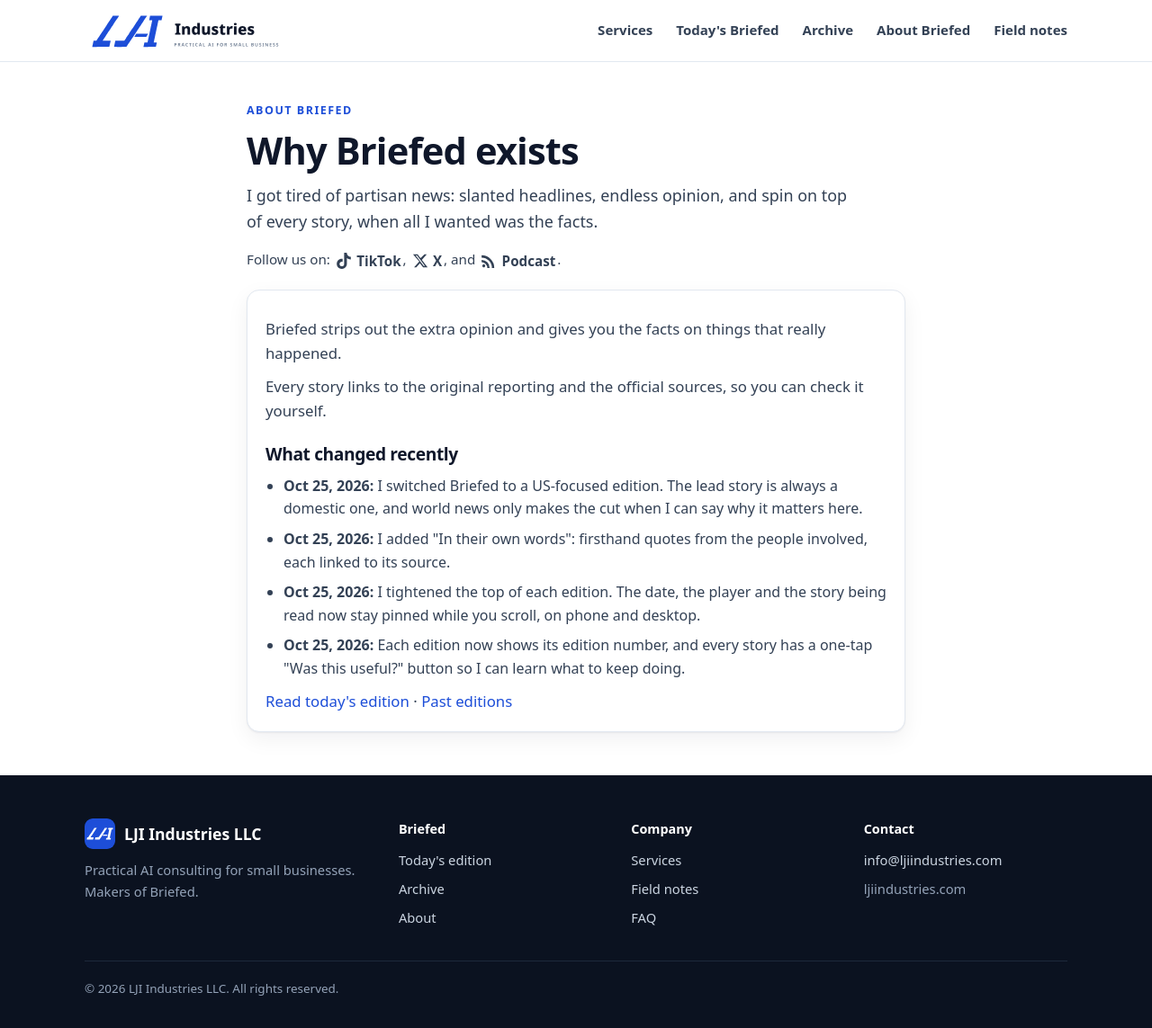
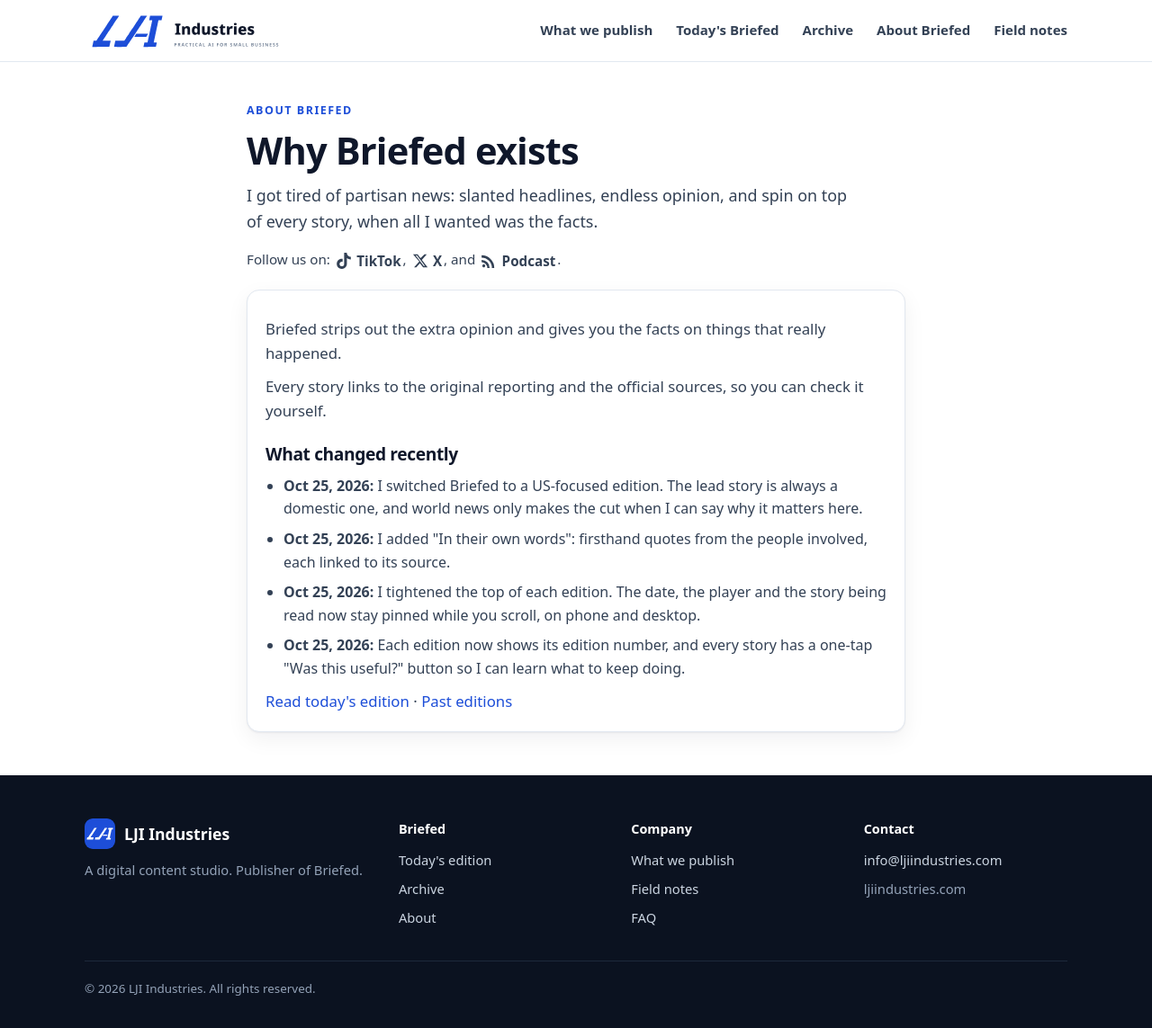
Before and after one commit to ljis-dot/ljiindustries-site, a plain HTML site: page briefed/about/index.html in a window 1280 px wide. Shown: the whole page at 90% size. Drawn offline with Linux system fonts and the light colour scheme.

Commit message:
Drop LLC from the public site and refresh Briefed chrome.
The LLC is not formed yet, so the company name is now LJI Industries
on the homepage, field notes, JSON-LD, and Briefed templates. Briefed
about, archive, and today's shell also replace the consulting footer
and /#services links with the digital content studio tagline and a
homepage #work link. Dated editions, podcast.xml, and MP3s are unchanged.

```diff
--- a/briefed/about/index.html
+++ b/briefed/about/index.html
@@ -32,11 +32,11 @@
 <header class="b-apphead"><div class="wrap"><a href="/briefed/" aria-label="Briefed home"><img src="/briefed/icons/icon-mark-only-256.png" alt="" width="28" height="28"><span><b>Briefed</b> by LJI Industries</span></a></div></header><header class="nav">
   <div class="wrap">
     <a href="/" class="logo" aria-label="LJI Industries home">
-      <img class="logo-lockup" src="/logo-lockup.svg" alt="LJI Industries, practical AI for small business" width="218" height="46">
+      <img class="logo-lockup" src="/logo-lockup.svg" alt="LJI Industries" width="218" height="46">
     </a>
     <button class="menu-btn" aria-label="Open menu" aria-expanded="false" onclick="var n=document.getElementById('nav');n.classList.toggle('open');this.setAttribute('aria-expanded',n.classList.contains('open'))">&#9776;</button>
     <ul class="nav-links" id="nav">
-      <li><a href="/#services">Services</a></li>
+      <li><a href="/#work">What we publish</a></li>
       <li><a href="/briefed/">Today's Briefed</a></li>
       <li><a href="/briefed/archive/">Archive</a></li>
       <li><a href="/briefed/about/">About Briefed</a></li>
@@ -82,14 +82,14 @@ el.querySelector(".b-a2hs-x").addEventListener("click",function(){el.hidden=true
   <div class="wrap">
     <div class="foot-grid">
       <div>
-        <a href="/" class="logo"><img class="logo-icon" src="/favicon.svg" alt="" width="34" height="34"><span>LJI Industries LLC</span></a>
-        <p style="margin-top:12px;max-width:320px">Practical AI consulting for small businesses. Makers of Briefed.</p>
+        <a href="/" class="logo"><img class="logo-icon" src="/favicon.svg" alt="" width="34" height="34"><span>LJI Industries</span></a>
+        <p style="margin-top:12px;max-width:320px">A digital content studio. Publisher of Briefed.</p>
       </div>
       <div><h4>Briefed</h4><ul><li><a href="/briefed/">Today's edition</a></li><li><a href="/briefed/archive/">Archive</a></li><li><a href="/briefed/about/">About</a></li></ul></div>
-      <div><h4>Company</h4><ul><li><a href="/#services">Services</a></li><li><a href="/notes/">Field notes</a></li><li><a href="/#faq">FAQ</a></li></ul></div>
+      <div><h4>Company</h4><ul><li><a href="/#work">What we publish</a></li><li><a href="/notes/">Field notes</a></li><li><a href="/#faq">FAQ</a></li></ul></div>
       <div><h4>Contact</h4><ul><li><a href="mailto:info@ljiindustries.com">info@ljiindustries.com</a></li><li>ljiindustries.com</li></ul></div>
     </div>
-    <div class="foot-bottom"><span>&copy; <span id="yr">2026</span> LJI Industries LLC. All rights reserved.</span></div>
+    <div class="foot-bottom"><span>&copy; <span id="yr">2026</span> LJI Industries. All rights reserved.</span></div>
   </div>
 </footer>
 <!-- slot:subscribe (follow/subscribe is OFF for now; render here later) -->
```
Also changed, not shown: briefed/archive/index.html (+6 -6 lines), briefed/index.html (+7 -7 lines), index.html (+3 -3 lines), notes/index.html (+2 -2 lines), 1 other file.
